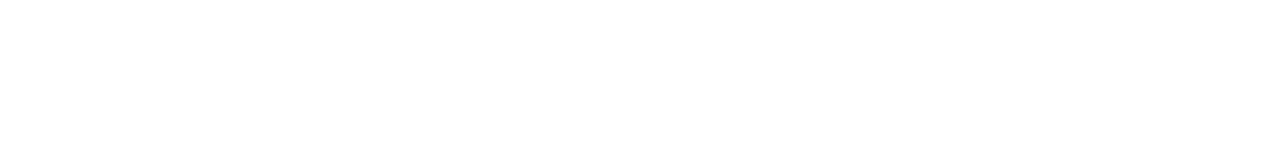
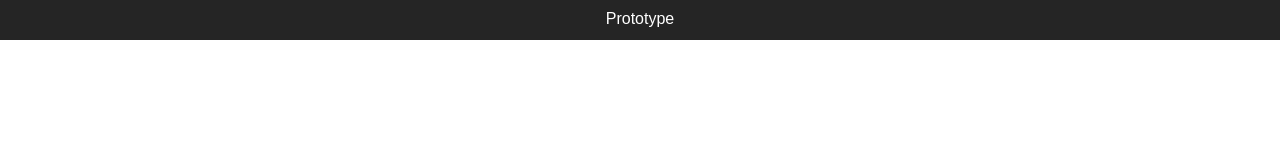
Before and after one commit to Im-harivishnu/prototype, a plain HTML site: page index.html in a window 1280 px wide. Drawn offline with Linux system fonts and the light colour scheme.

Commit message:
Head Nav Area with Logo

```diff
--- /dev/null
+++ b/index.css
@@ -0,0 +1,18 @@
+*{
+    margin: 0;
+    padding: 0;
+    font-family: sans-serif;
+}
+
+.Head{
+    height: 40px;
+    max-width: 2000px;
+    margin: auto;
+    background-color: #252525;
+}
+
+.Head p{
+    color: #ffffff;
+    padding: 10px 0;
+    text-align: center;
+}
--- a/index.html
+++ b/index.html
@@ -4,11 +4,13 @@
     <meta charset="UTF-8">
     <meta http-equiv="X-UA-Compatible" content="IE=edge">
     <meta name="viewport" content="width=device-width, initial-scale=1.0">
+    <link rel="stylesheet" href="index.css">
+
     <title>Home - Prototype</title>
 </head>
 <body>
     <div class="Head">
-
+        <p>Prototype</p>
     </div>
 </body>
 </html>
```
